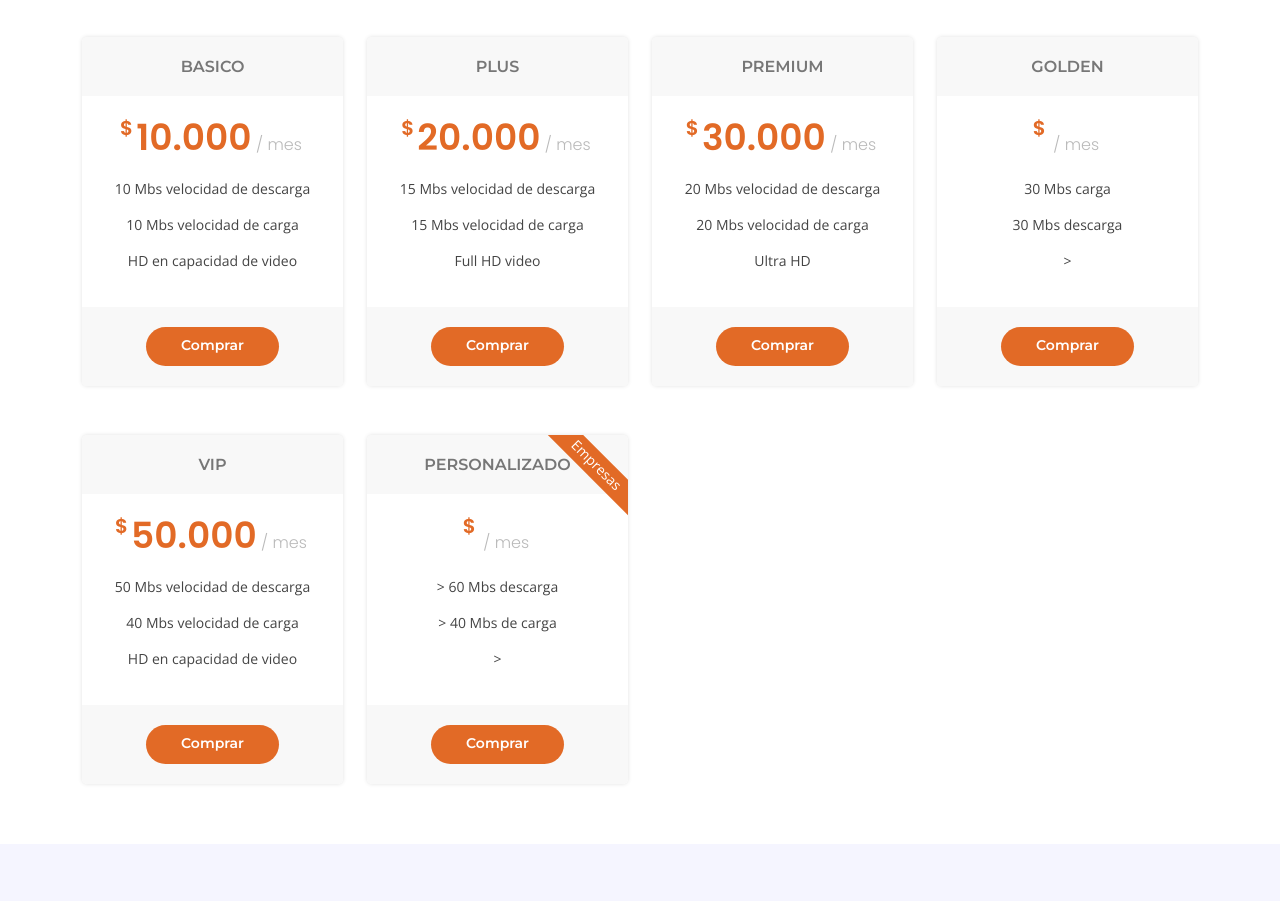
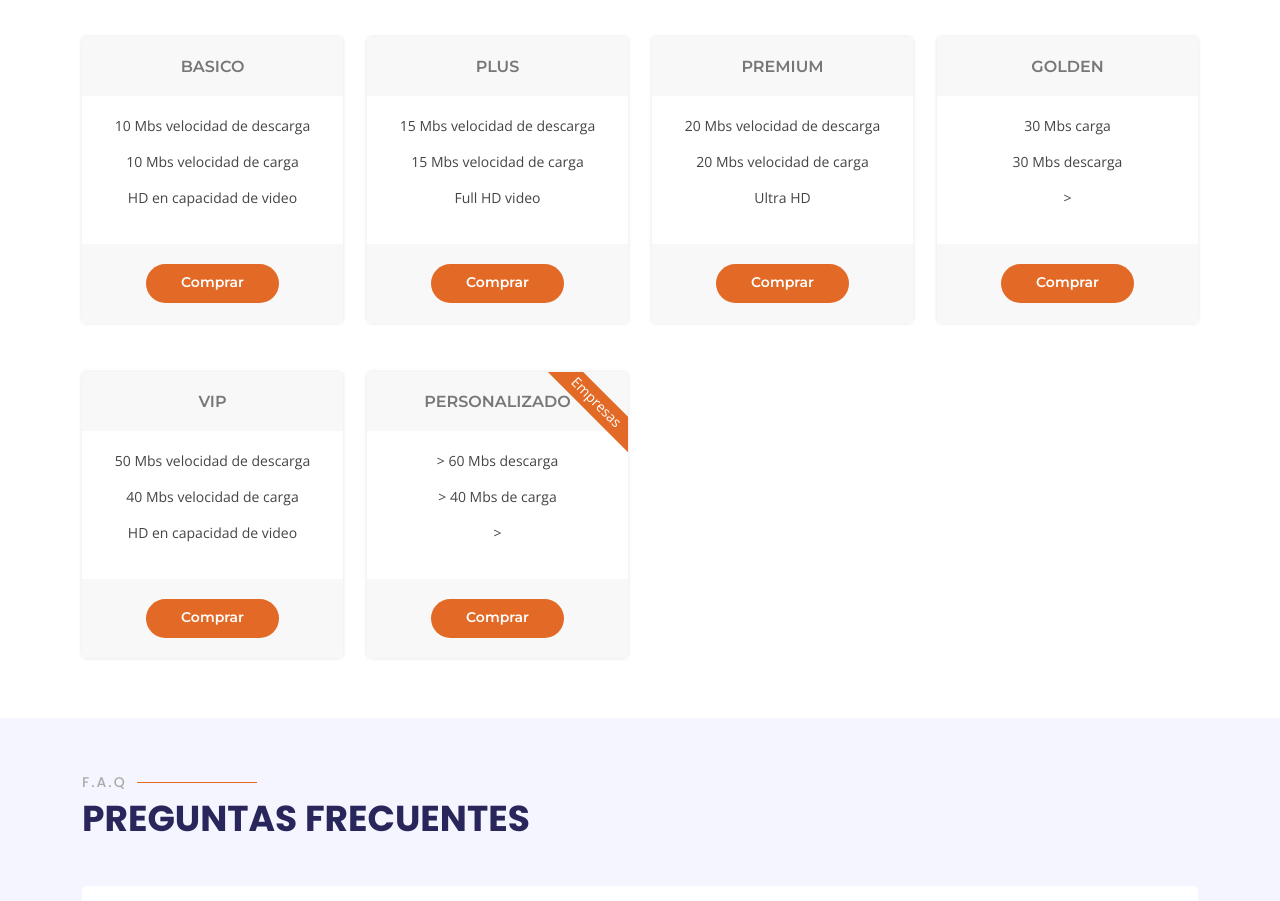
Before and after one commit to SantiagoSierra/pagina_viveconexion, a plain HTML site: page index.html in a window 1280 px wide. Shown: the part 5020-5921 px from the top of the page. Drawn offline with nearby package versions, Linux system fonts and the light colour scheme.

Commit message:
Update index.html

```diff
--- a/index.html
+++ b/index.html
@@ -765,7 +765,7 @@
           <div class="col-lg-3 col-md-6">
             <div class="box" data-aos="zoom-in" data-aos-delay="100">
               <h3>BASICO</h3>
-              <h4><sup>$</sup>10.000<span> / mes</span></h4>
+              <!--<h4><sup>$</sup>10.000<span> / mes</span></h4>-->
               <ul>
                 <li>10 Mbs velocidad de descarga</li>
                 <li>10 Mbs velocidad de carga</li>
@@ -780,7 +780,7 @@
           <div class="col-lg-3 col-md-6 mt-4 mt-md-0">
             <div class="box" data-aos="zoom-in" data-aos-delay="200">
               <h3>PLUS</h3>
-              <h4><sup>$</sup>20.000<span> / mes</span></h4>
+              <!--<h4><sup>$</sup>20.000<span> / mes</span></h4>-->
               <ul>
                 <li>15 Mbs velocidad de descarga</li>
                 <li>15 Mbs velocidad de carga</li>
@@ -795,7 +795,7 @@
           <div class="col-lg-3 col-md-6 mt-4 mt-lg-0">
             <div class="box" data-aos="zoom-in" data-aos-delay="300">
               <h3>PREMIUM</h3>
-              <h4><sup>$</sup>30.000<span> / mes</span></h4>
+              <!--<h4><sup>$</sup>30.000<span> / mes</span></h4>-->
               <ul>
                 <li>20 Mbs velocidad de descarga</li>
                 <li>20 Mbs velocidad de carga</li>
@@ -810,7 +810,7 @@
           <div class="col-lg-3 col-md-6 mt-4 mt-lg-0">
             <div class="box" data-aos="zoom-in" data-aos-delay="400">
               <h3>GOLDEN</h3>
-              <h4><sup>$</sup><span> / mes</span></h4>
+              <!--<h4><sup>$</sup><span> / mes</span></h4>-->
               <ul>
                 <li> 30 Mbs carga</li>
                 <li> 30 Mbs descarga</li>
@@ -829,7 +829,7 @@
           <div class="col-lg-3 col-md-6">
             <div class="box" data-aos="zoom-in" data-aos-delay="100">
               <h3>VIP</h3>
-              <h4><sup>$</sup>50.000<span> / mes</span></h4>
+              <!--<h4><sup>$</sup>50.000<span> / mes</span></h4>-->
               <ul>
                 <li>50 Mbs velocidad de descarga</li>
                 <li>40 Mbs velocidad de carga</li>
@@ -845,7 +845,7 @@
             <div class="box" data-aos="zoom-in" data-aos-delay="400">
               <span class="advanced">Empresas</span>
               <h3>PERSONALIZADO</h3>
-              <h4><sup>$</sup><span> / mes</span></h4>
+              <!--<h4><sup>$</sup><span> / mes</span></h4>-->
               <ul>
                 <li> > 60 Mbs descarga</li>
                 <li> > 40 Mbs de carga</li>
```
